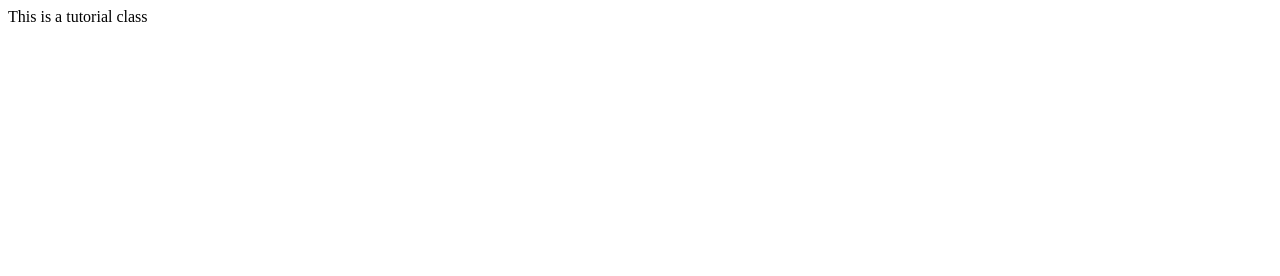
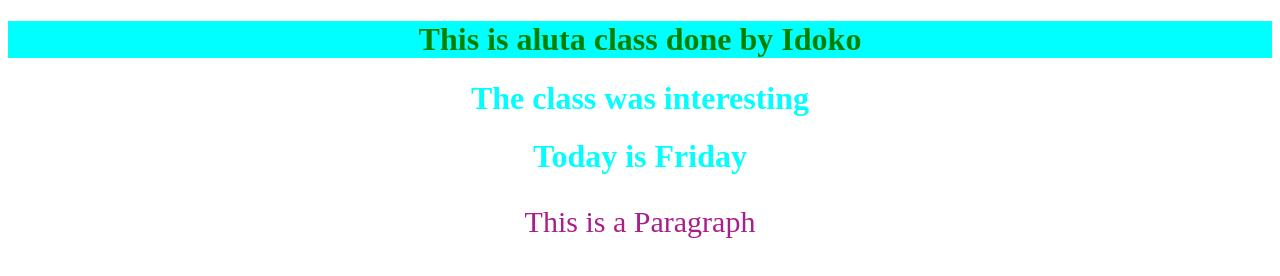
Before and after one commit to Riddwat/Luta-ass, a plain HTML site: page index.html in a window 1280 px wide. Drawn offline with Linux system fonts and the light colour scheme.

Commit message:
make some add up to my codes

```diff
--- a/index.html
+++ b/index.html
@@ -5,8 +5,12 @@
     <meta http-equiv="X-UA-Compatible" content="IE=edge">
     <meta name="viewport" content="width=device-width, initial-scale=1.0">
     <title>Innocent Tutor</title>
+<link rel="stylesheet" href="style.css">
 </head>
 <body>
-    This is a tutorial class
+    <h1 id="heading">This is aluta class done by Idoko</h1>
+    <h1>The class was interesting</h1>
+    <h1>Today is Friday</h1>
+    <p>This is a Paragraph</p>
 </body>
 </html>
--- /dev/null
+++ b/style.css
@@ -0,0 +1,19 @@
+body{
+    text-align: center;
+    height: 10px;
+
+}
+h1{
+    color: aqua;
+}
+
+#heading{
+    background-color: aqua;
+    color: green;
+}
+
+p{
+    color: rgb(169, 30, 137);
+    font-size: 30px
+
+}
```
Also changed, not shown: sytle.css (deleted).
